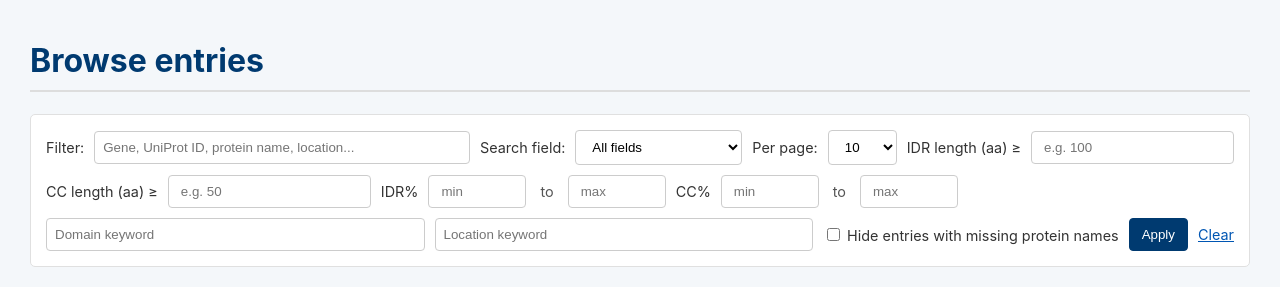
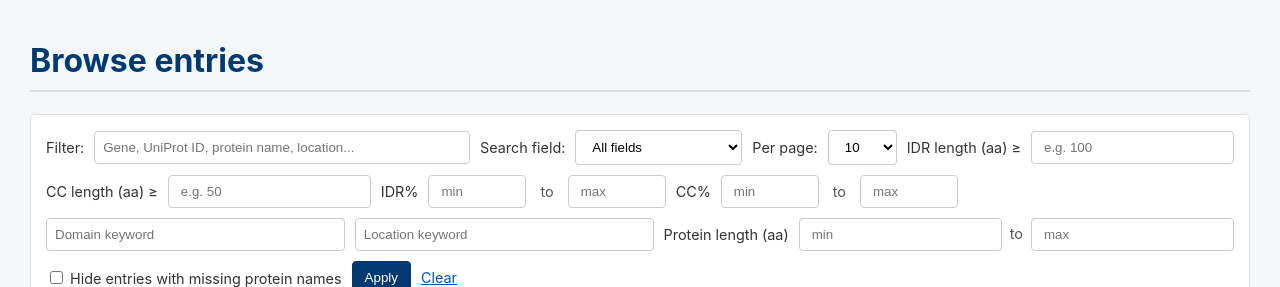
Before and after one commit to kdmtakumi/IDR-CC-webviewer, a Flask app: template webviewer/templates/index.html in a window 1280 px wide. Shown: the part 59-346 px from the top of the page. Run offline with Flask 3, Linux system fonts and the light colour scheme; the template is opened without the code that fills it, so the values that code supplies are empty; the visitor is signed in with stand-in values (Sample User, id 1); some libraries are stand-ins or nearby versions.

Commit message:
Reintroduce protein length filter

```diff
--- a/webviewer/templates/index.html
+++ b/webviewer/templates/index.html
@@ -113,6 +113,26 @@
         value="{{ location_term or '' }}"
         placeholder="Location keyword"
       />
+      <label class="inline-label" for="length_range">Protein length (aa)</label>
+      <span class="range-wrap">
+        <input
+          type="number"
+          id="length_min"
+          name="length_min"
+          min="0"
+          value="{{ length_min if length_min is not none else '' }}"
+          placeholder="min"
+        />
+        <span class="range-separator">to</span>
+        <input
+          type="number"
+          id="length_max"
+          name="length_max"
+          min="0"
+          value="{{ length_max if length_max is not none else '' }}"
+          placeholder="max"
+        />
+      </span>
       <label class="checkbox-inline" for="hide_missing_protein">
         <input
           type="checkbox"
```
